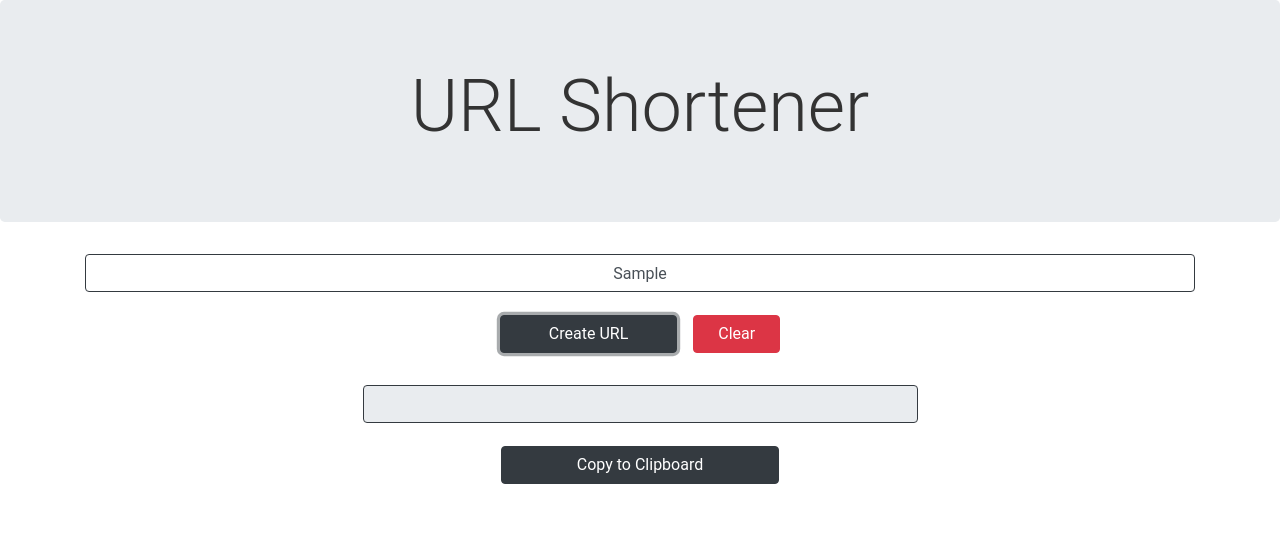
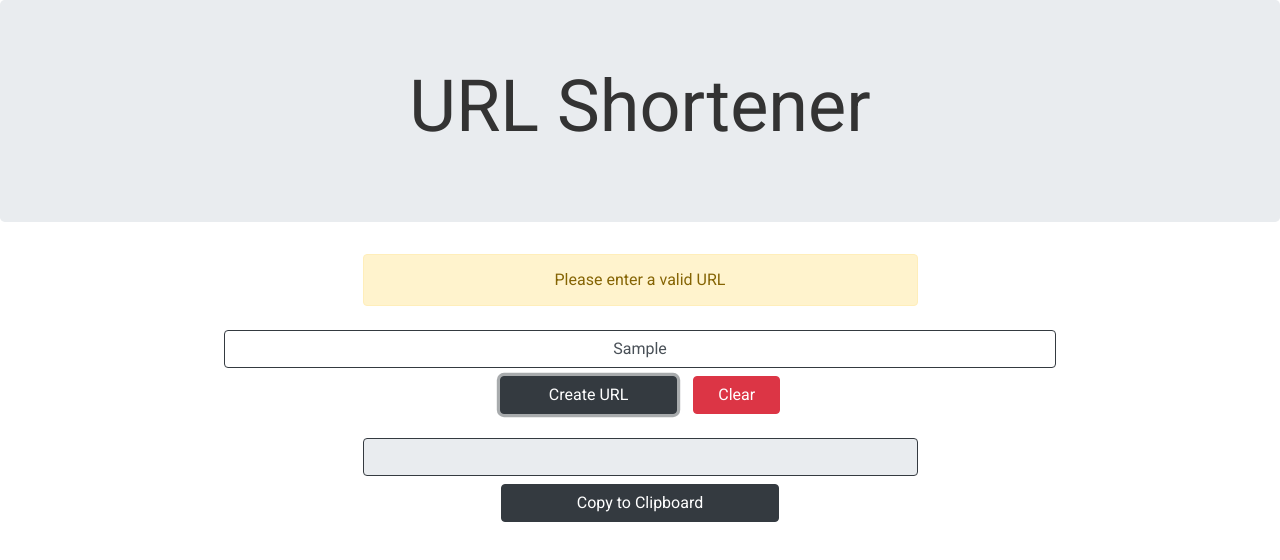
Before and after one commit to MartinKearney/URL-Shortener, a React (Create React App) app in the folder client/: page / in a window 1280 px wide. Both pictures are taken after typing "Sample" into the empty fields and a click on the input "Create URL". Shown: the top 560 px of the page. Built offline with nearby package versions, Linux system fonts and the light colour scheme; no server answers.

Commit message:
Shows Alert for bad requests

```diff
--- a/client/src/App.css
+++ b/client/src/App.css
@@ -1,6 +1,8 @@
+@import url('https://fonts.googleapis.com/css?family=Roboto');
+
 body {
   font-family: 'Roboto', sans-serif;
-  font-size: 3rem;
+  font-size: 1rem;
   line-height: 1.6;
   background-color: #fff;
   color: #333;
--- a/client/src/App.js
+++ b/client/src/App.js
@@ -1,37 +1,46 @@
 import React, { Component } from 'react';
 import axios from 'axios';
 import UserInterface from './components/UserInterface';
+import Alert from './components/Alert';
 
 import './App.css';
 
 class App extends Component {
   state = {
-    loading: false,
-    outputUrl: ''
+    outputUrl: '',
+    alertText: null
   };
 
   createUrl = async longUrl => {
-    this.setState({ loading: true });
-    console.log(longUrl);
-    // hit shorten endpoint with longUrl as body
-    const newUrl = await axios.post('/api/url/shorten', { longUrl: longUrl });
-    console.log(newUrl.data.shortUrl);
-    // update state
-    this.setState({ outputUrl: newUrl.data.shortUrl, loading: false });
+    try {
+      // hit shorten endpoint with longUrl as body
+      const newUrl = await axios.post('/api/url/shorten', { longUrl: longUrl });
+      this.setState({ outputUrl: newUrl.data.shortUrl });
+    } catch (error) {
+      // set an alert if e.g. a bad request is made
+      this.setAlert();
+    }
   };
 
   clearOutput = () => {
     this.setState({ outputUrl: '' });
   };
 
+  setAlert = () => {
+    this.setState({ alertText: 'Please enter a valid URL' });
+    // remove warning after 3 seconds
+    setTimeout(() => this.setState({ alertText: null }), 3000);
+  };
+
   render() {
-    const { outputUrl } = this.state;
+    const { outputUrl, alertText } = this.state;
     return (
       <div>
         <div className='jumbotron'>
           <h1 className='display-3 text-center'>URL Shortener</h1>
         </div>
         <div className='container'>
+          <Alert alertText={alertText} />
           <UserInterface
             createUrl={this.createUrl}
             outputUrl={outputUrl}
--- /dev/null
+++ b/client/src/components/Alert.js
@@ -0,0 +1,13 @@
+import React from 'react';
+
+const Alert = ({ alertText }) => {
+  return (
+    alertText !== null && (
+      <div className='alert alert-warning text-center w-50 mx-auto'>
+        {alertText}
+      </div>
+    )
+  );
+};
+
+export default Alert;
--- a/client/src/components/InputComponent.js
+++ b/client/src/components/InputComponent.js
@@ -15,12 +15,6 @@ class InputComponent extends Component {
   onSubmit = e => {
     e.preventDefault();
     this.props.createUrl(this.state.text);
-    // if (this.state.text === '') {
-    //   this.props.setAlert('Please enter something', 'light');
-    // } else {
-    //   this.props.createUrl(this.state.text);
-    //   this.setState({ text: '' });
-    // }
   };
 
   render() {
@@ -29,7 +23,7 @@ class InputComponent extends Component {
         <form onSubmit={this.onSubmit} className='form-group'>
           <input
             type='text'
-            className='form-control border border-dark'
+            className='form-control border border-dark mt-4 w-75 mx-auto'
             name='text'
             placeholder='Enter URL...'
             value={this.state.text}
--- a/client/src/components/OutputComponent.js
+++ b/client/src/components/OutputComponent.js
@@ -10,7 +10,6 @@ const OutputComponent = ({ outputUrl }) => {
         value={outputUrl}
         readOnly
       />
-
       <div className='text-center'>
         <CopyToClipboard text={outputUrl}>
           <button className='btn btn-dark w-25 m-2'>Copy to Clipboard</button>
--- a/client/src/components/UserInterface.js
+++ b/client/src/components/UserInterface.js
@@ -8,7 +8,6 @@ const UserInterface = ({ createUrl, outputUrl, clear }) => {
       <div className='form-group'>
         <InputComponent createUrl={createUrl} clear={clear} />
       </div>
-
       <div className='form-group'>
         <OutputComponent outputUrl={outputUrl} />
       </div>
```
Also changed, not shown: 1 other file (tests, documents, lock files or other folders).
